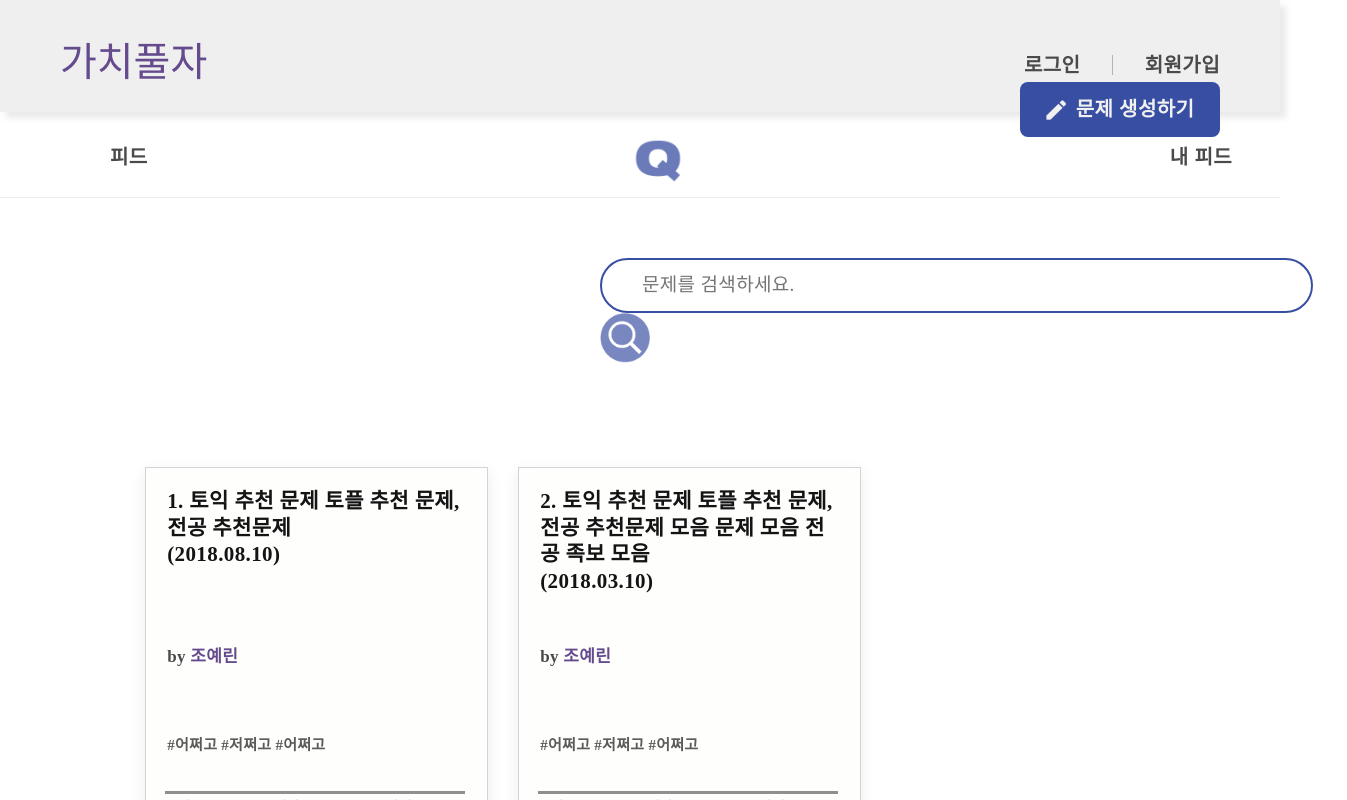
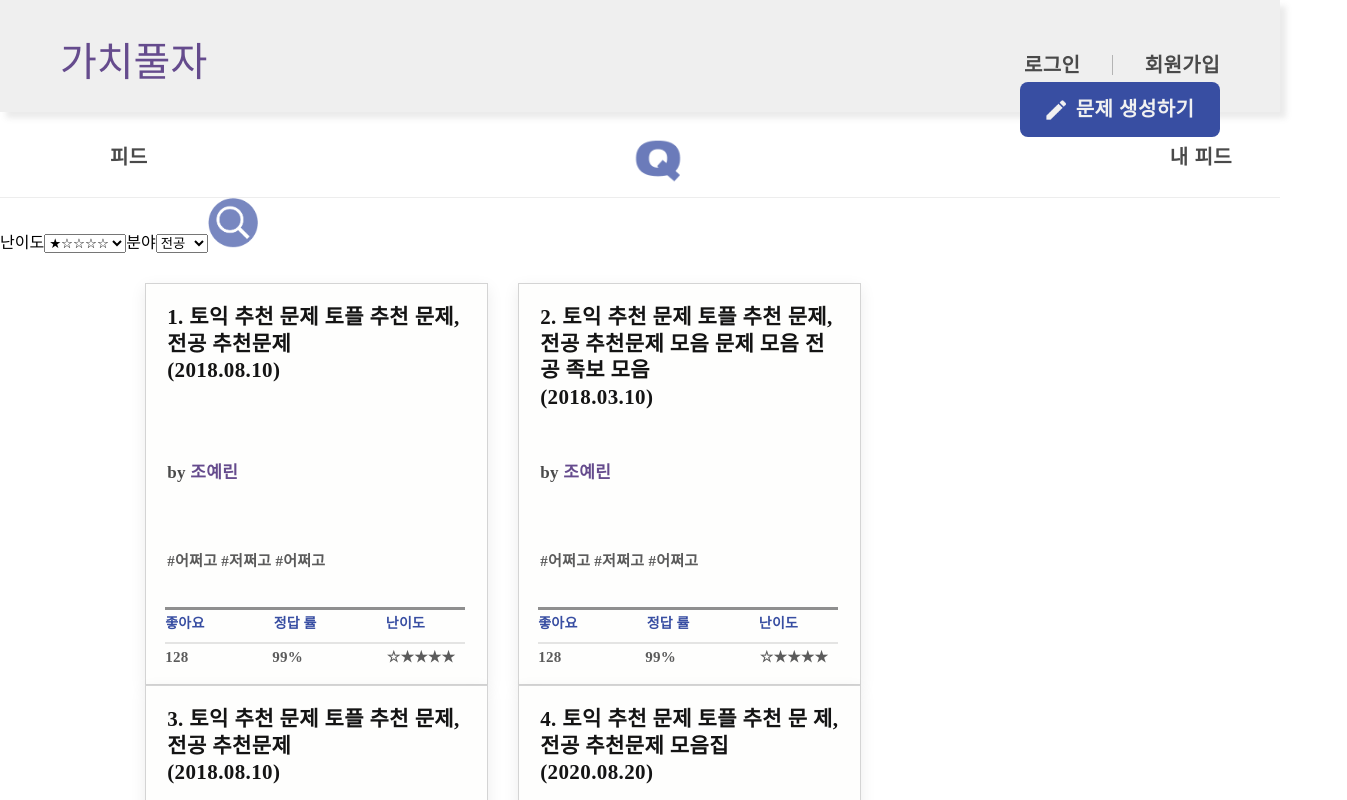
Before and after one commit to Webgrus-7/frontend, a React (Create React App) app: page /search in a window 1280 px wide. Shown: the top 800 px of the page, 1347 px wide, since content can reach past the window. Built offline with nearby package versions, Linux system fonts and the light colour scheme; a web font is replaced by a local one.

Commit message:
header, main(css), search 수정

```diff
--- a/src/search.js
+++ b/src/search.js
@@ -1,6 +1,6 @@
 import React from "react";
 import "./css/search.css";
-import Header from "./header";
+import Header1 from "./header";
 import Header2 from "./header2";
 import searchbttn from "./img/searchbttn.png";
 
@@ -8,10 +8,26 @@ function search() {
   let text_tag = ["#어쩌고 #저쩌고 #어쩌고"];
   return (
     <div className="search">
-        <Header />
-        <Header2 />
-      <div class="searchengine">
-        <input type="text" placeholder="문제를 검색하세요." class="find"></input>
+      <Header1 />
+      <Header2 />
+      <div class="sort">
+        <span className="sort_title">난이도</span>
+        <select className="sort_option">
+          <option>★☆☆☆☆</option>
+          <option>★★☆☆☆</option>
+          <option>★★★☆☆</option>
+          <option>★★★★☆</option>
+          <option>★★★★★</option>
+          <option>none</option>
+        </select>
+        <span className="sort_title">분야</span>
+        <select className="sort_option">
+          <option>전공</option>
+          <option>교양</option>
+          <option>토익</option>
+          <option>토플</option>
+          <option>none</option>
+        </select>
         <img src={searchbttn} class="searchbttn"></img>
       </div>
       <div className="Qlist">
```
